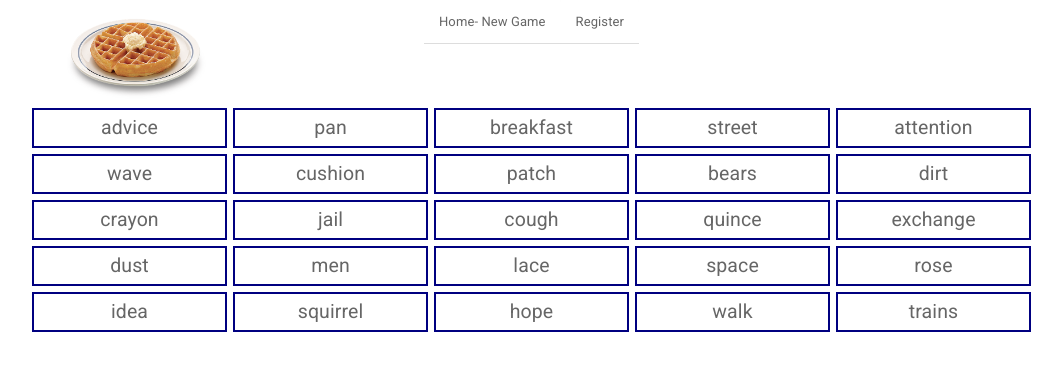
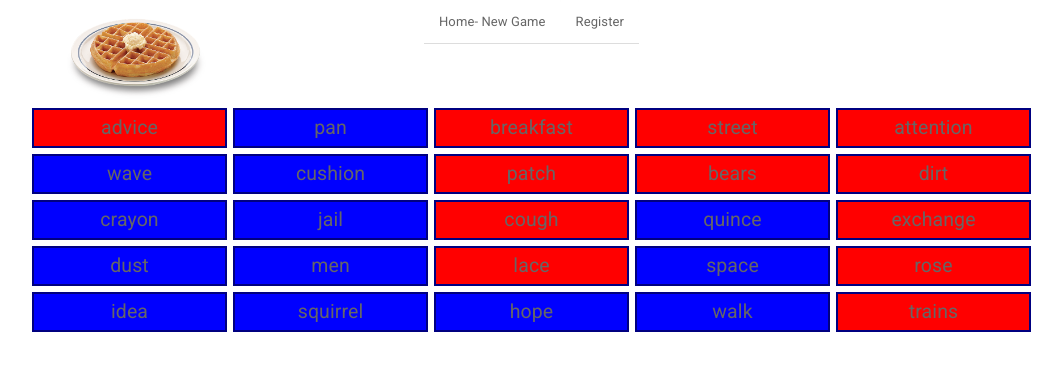
Before and after one commit to scottstanie/codenames, a Django app: page / in a window 1280 px wide. Shown: the top 371 px of the page, without its empty margins (26-1088 px from the left). Run offline with Django 3.2, Linux system fonts and the light colour scheme; some libraries are stand-ins or nearby versions.

Commit message:
board is colored

```diff
--- a/codenames/templates/codenames/index.html
+++ b/codenames/templates/codenames/index.html
@@ -10,7 +10,7 @@
   {% for word_row in word_rows %}
   <div class="row text-center word-row" >
     {% for word in word_row %}
-    <div id="word{{word.id}}" class="col-md-2 word-card">{{word.text}}</div>
+    <div id="word{{word.id}}" class="col-md-2 word-card" style="background-color:{{word.color}};">{{word.text}}</div>
     {% endfor %}
   </div>
   {% endfor %}
--- a/codenames/views.py
+++ b/codenames/views.py
@@ -13,9 +13,10 @@ from .models import Card
 
 def index(request):
     with open('./codenames/data.json', 'rb') as word_file:
+        colors = ['red', 'blue']
         full_words = json.load(word_file)
         random.shuffle(full_words)
-        word_idx = [{'id': idx, 'text': word} for idx, word in enumerate(full_words[:25])]
+        word_idx = [{'id': idx, 'text': word, 'color': random.choice(colors)} for idx, word in enumerate(full_words[:25])]
         word_rows = [word_idx[i:i + 5] for i in range(0, 25, 5)]
 
     context = {
```
